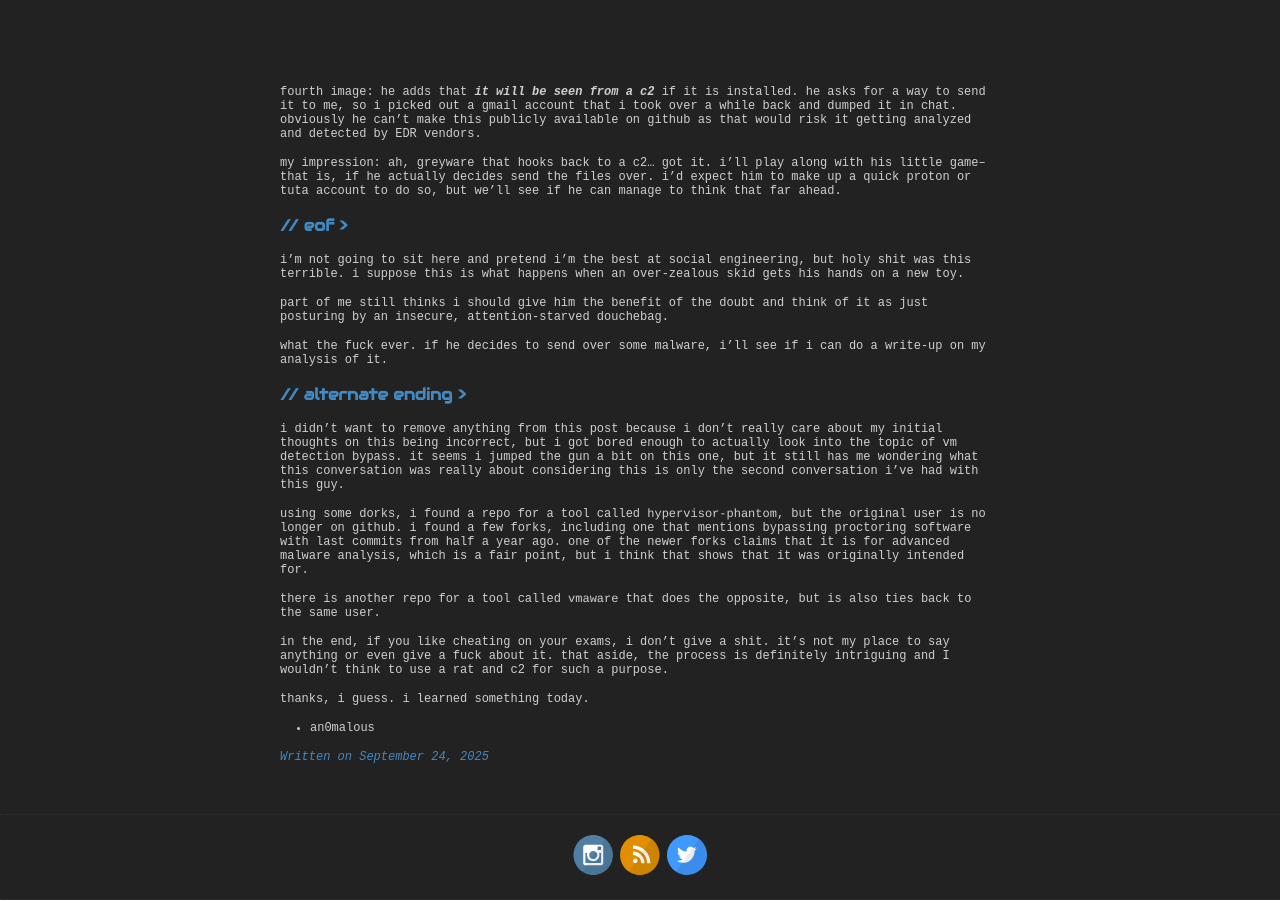
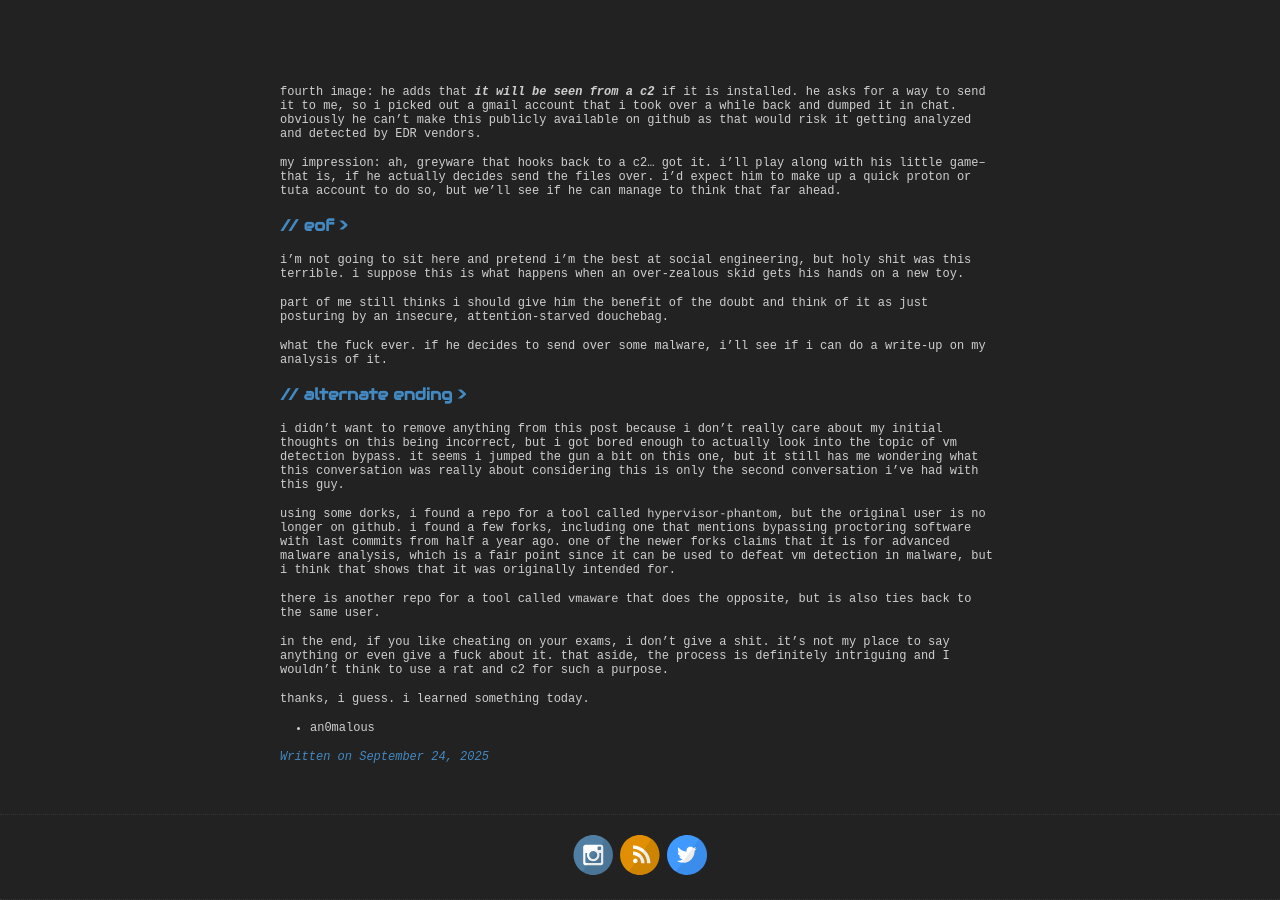
Before and after one commit to jasalinasjr/ctrlesc.xyz, a Jekyll site: the page built from _posts/2025-9-24-uno-reverse-card.md, in a window 1280 px wide and 900 px high, scrolled down 2665 px. Built offline with Jekyll 4.4.1, drawn with Linux system fonts in a browser that asks for light colours.

Commit message:
update post

```diff
--- a/_posts/2025-9-24-uno-reverse-card.md
+++ b/_posts/2025-9-24-uno-reverse-card.md
@@ -46,7 +46,7 @@
 
 i didn't want to remove anything from this post because i don't really care about my initial thoughts on this being incorrect, but i got bored enough to actually look into the topic of vm detection bypass. it seems i jumped the gun a bit on this one, but it still has me wondering what this conversation was really about considering this is only the second conversation i've had with this guy.
 
-using some dorks, i found a repo for a tool called `hypervisor-phantom`, but the original user is no longer on github. i found a few forks, including one that mentions bypassing proctoring software with last commits from half a year ago. one of the newer forks claims that it is for advanced malware analysis, which is a fair point, but i think that shows that it was originally intended for.
+using some dorks, i found a repo for a tool called `hypervisor-phantom`, but the original user is no longer on github. i found a few forks, including one that mentions bypassing proctoring software with last commits from half a year ago. one of the newer forks claims that it is for advanced malware analysis, which is a fair point since it can be used to defeat vm detection in malware, but i think that shows that it was originally intended for.
 
 there is another repo for a tool called `vmaware` that does the opposite, but is also ties back to the same user.
 
```
